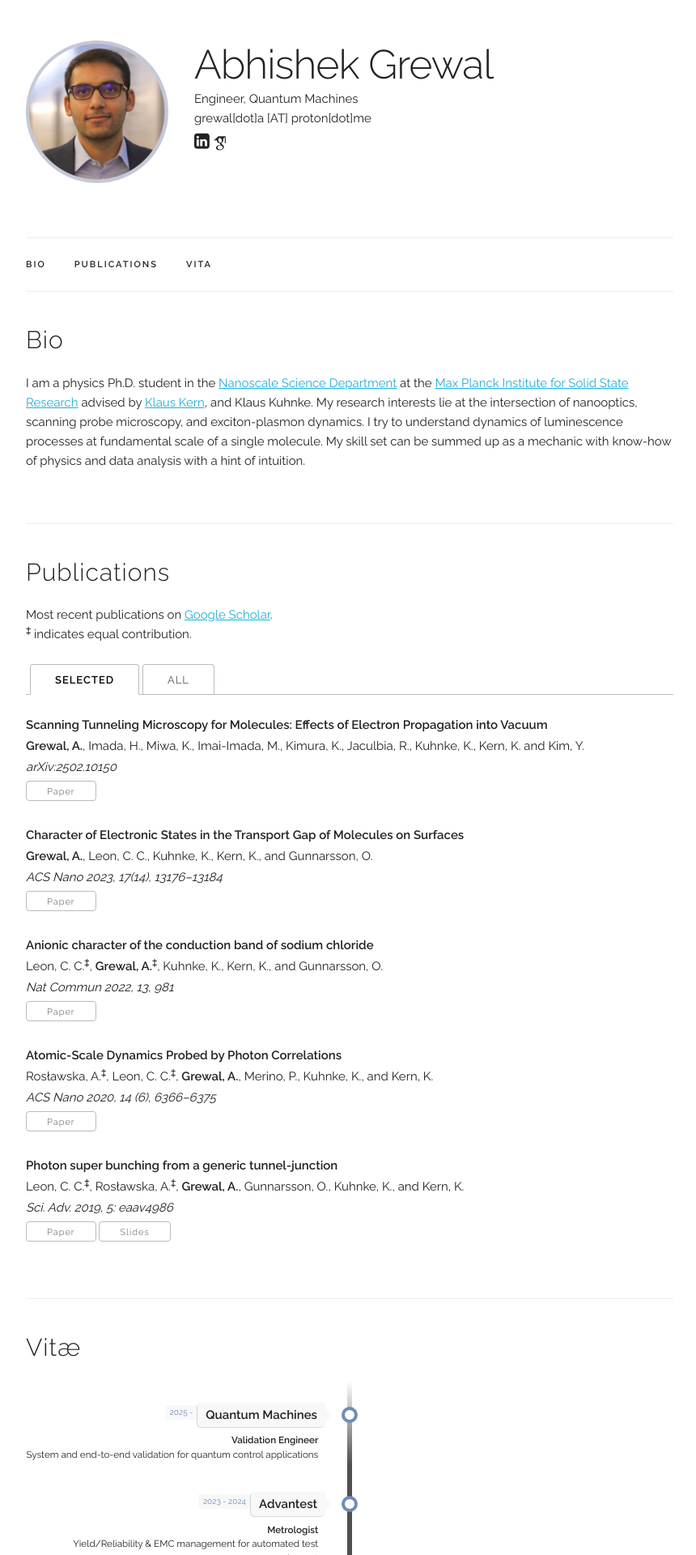
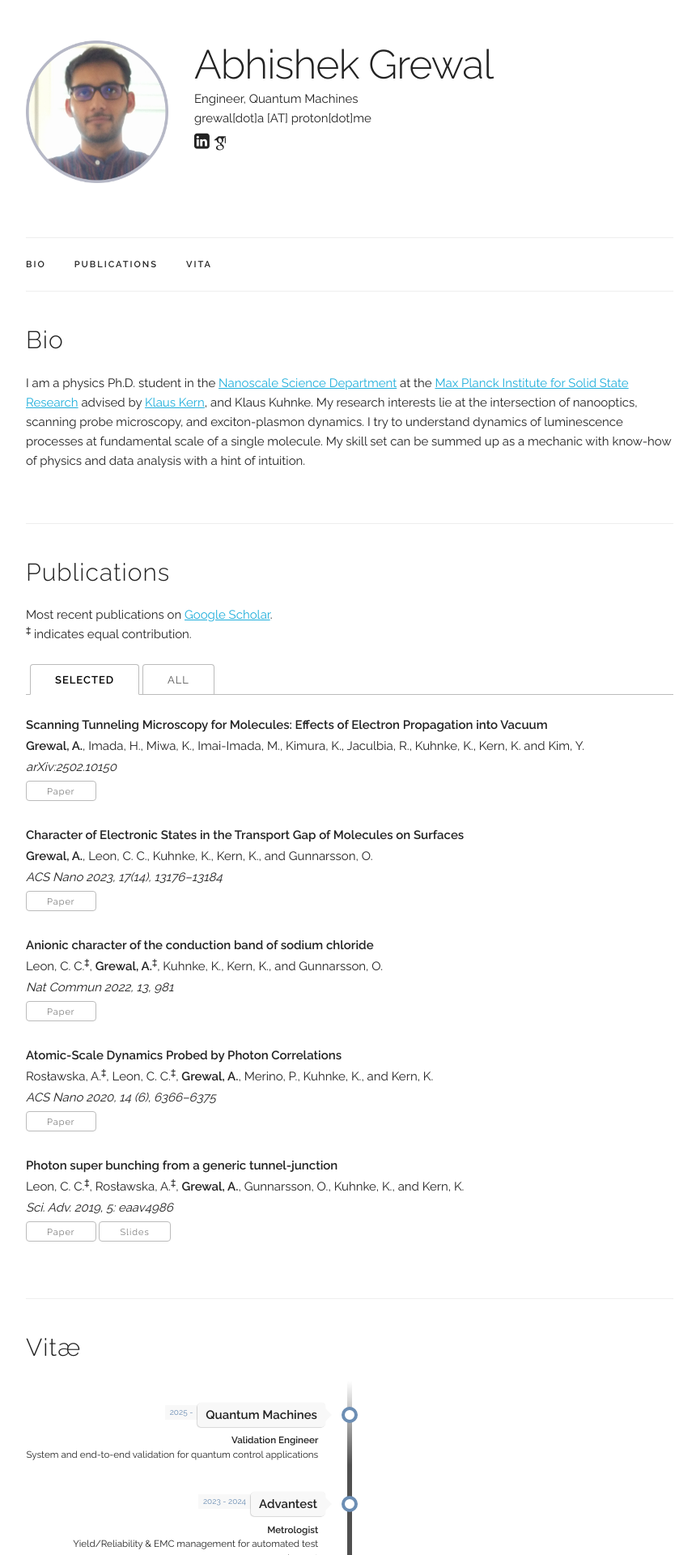
Before and after one commit to abhishekgrewal/abhishekgrewal.github.io, a Jekyll site: the page built from index.html, in a window 1280 px wide. Shown: the top 1920 px of the page at 81% size, without its empty margins (208-1068 px from the left). Built offline with Jekyll 4.4.1, drawn with Linux system fonts in a browser that asks for light colours; some web fonts are replaced.

Commit message:
Update main_info.yaml

```diff
--- a/_data/main_info.yaml
+++ b/_data/main_info.yaml
@@ -1,7 +1,7 @@
 name: "Abhishek Grewal"
 title: "Engineer, Quantum Machines"
 email: "grewal[dot]a [AT] proton[dot]me"
-profile_pic: "/assets/profile-pics/forwebpage.png"
+profile_pic: "/assets/profile-pics/abhishek.png"
 linkedin: "https://www.linkedin.com/in/a-grewal/"
 google_scholar: "https://scholar.google.com/citations?user=TKB1Lo8AAAAJ&hl=en"
 google_analystics_tracking_id: 'G-TJVM8YBBPM'
```
